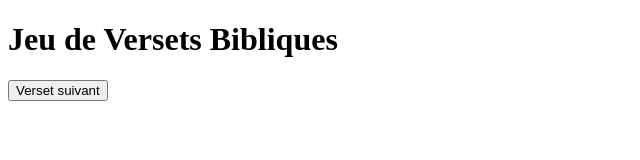
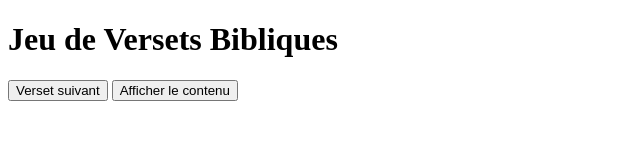
Before and after one commit to Anonyme1510/Jeu-versets, a plain HTML site: page index.html in a window 1280 px wide. Shown: the whole page, without its empty margins (0-640 px from the left). Drawn offline with Linux system fonts and the light colour scheme.

Commit message:
Update index.html

```diff
--- a/index.html
+++ b/index.html
@@ -2,19 +2,53 @@
 <body>
 <h1>Jeu de Versets Bibliques</h1>
 <button onclick="afficherVerset()">Verset suivant</button>
+<button onclick="afficherContenu()">Afficher le contenu</button>
 <p id="question"></p>
 <p id="reponse"></p>
 <script>
-const versets = [{reference:"Jean 1:1-4",contenu:"Le contenu du verset sera ajouté ici."},{reference:"Romains 10:17",contenu:"Le contenu du verset sera ajouté ici."},{reference:"Philippiens 4:13",contenu:"Le contenu du verset sera ajouté ici."},{reference:"Josué 1:9",contenu:"Le contenu du verset sera ajouté ici."}]
+
+const versets = [
+{
+reference:"Jean 1:1-4",
+contenu:"Le contenu du verset sera ajouté ici."
+},
+{
+reference:"Romains 10:17",
+contenu:"Le contenu du verset sera ajouté ici."
+},
+{
+reference:"Philippiens 4:13",
+contenu:"Le contenu du verset sera ajouté ici."
+},
+{
+reference:"Josué 1:9",
+contenu:"Le contenu du verset sera ajouté ici."
+}
+];
+
 let versetActuel = null;
+
 function afficherVerset() {
+
 versetActuel = versets[Math.floor(Math.random() * versets.length)];
-document.getElementById("question").innerText =versetActuel.reference;
+
+document.getElementById("question").innerText =
+versetActuel.reference;
+
 document.getElementById("reponse").innerText = "";
+
 }
+
 function afficherContenu() {
+
 if(versetActuel){
-document.getElementById("reponse").innerText =versetActuel.contenu;
+
+document.getElementById("reponse").innerText =
+versetActuel.contenu;
+
 }
+
+}
+
 </script>
 </body></html>
```
